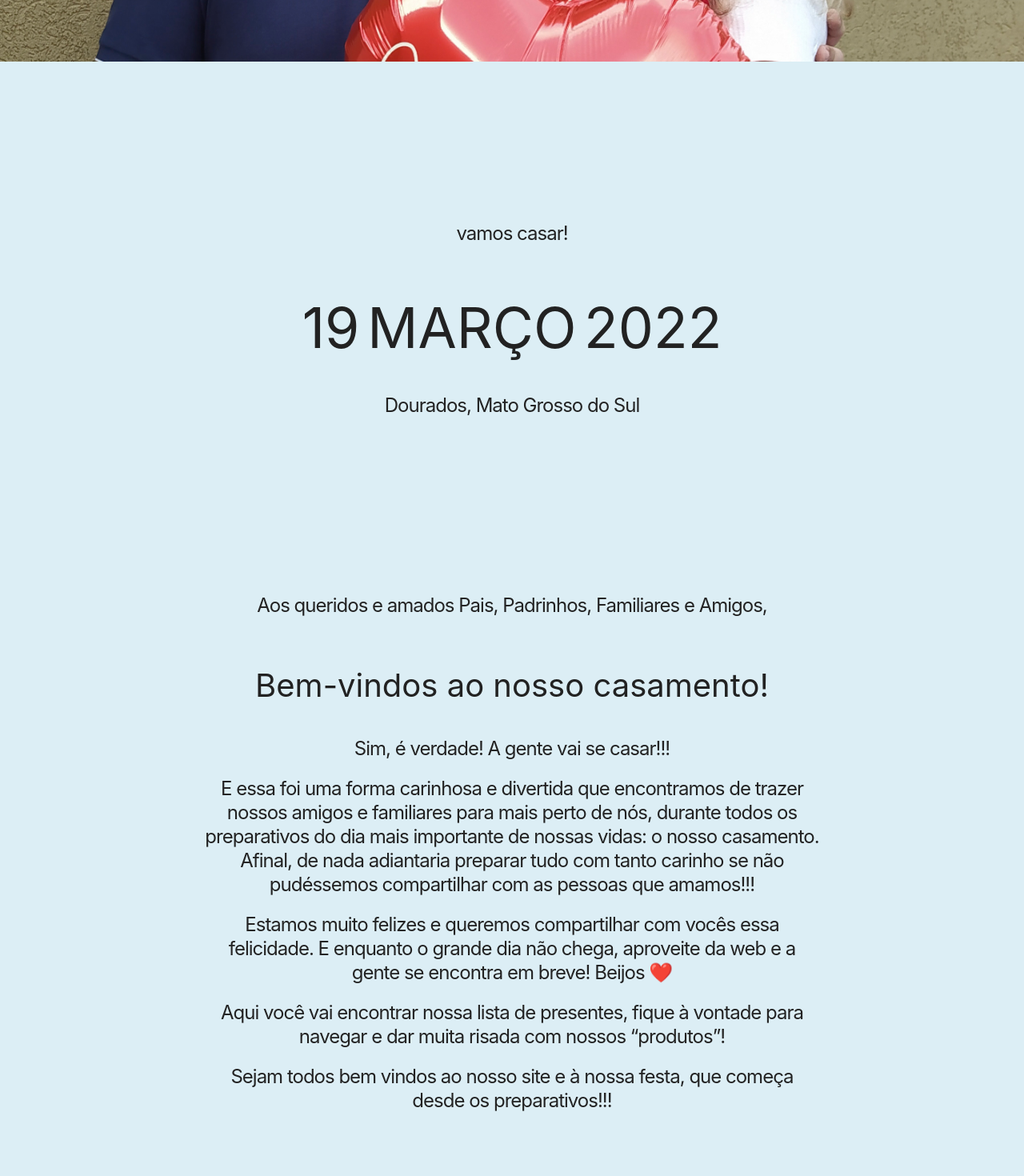
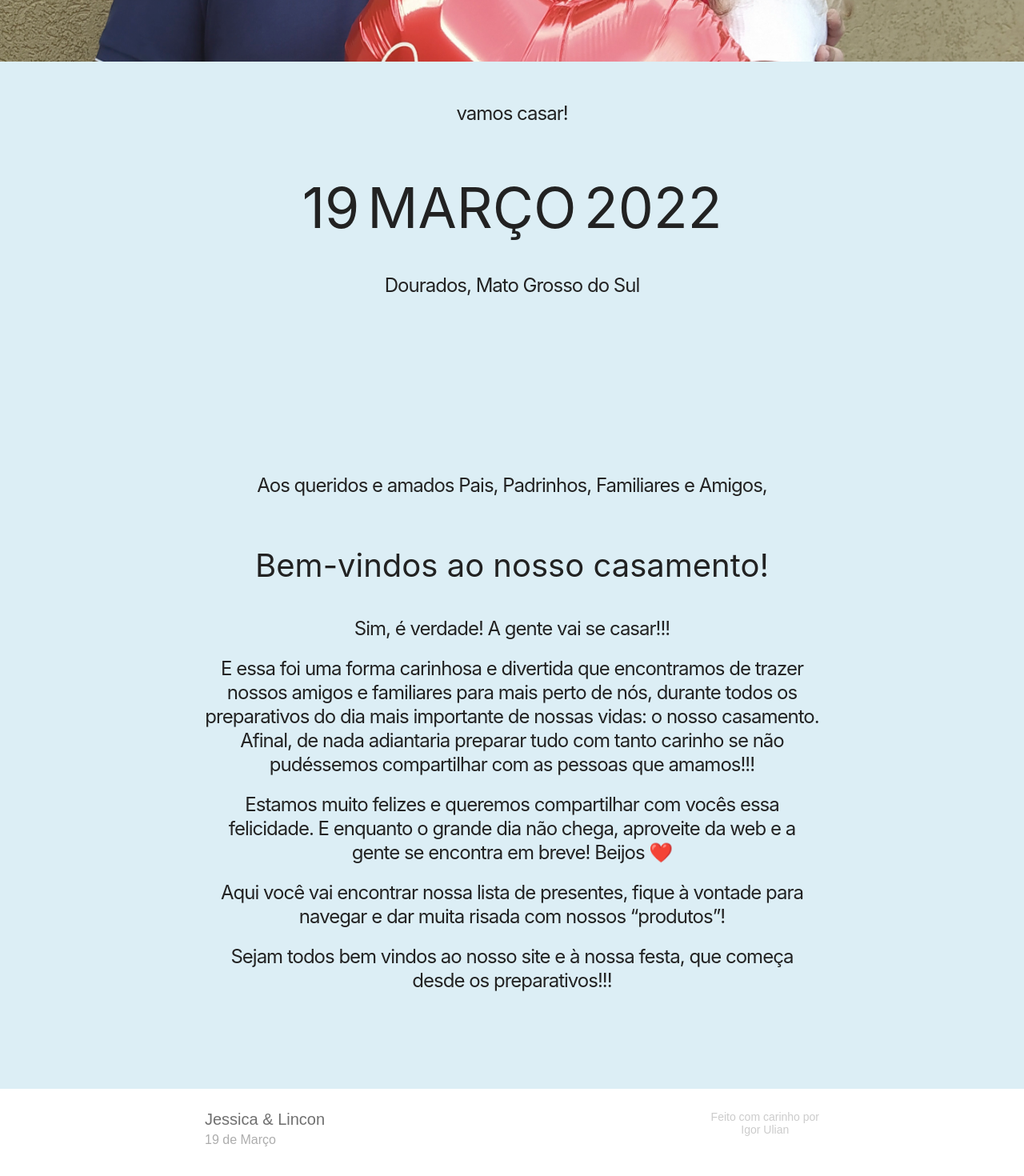
Before and after one commit to igorulian/casamento-lincon-jessica, a React (Create React App) app: page / in a window 1280 px wide. Shown: the part 620-2090 px from the top of the page at 80% size. Built offline with nearby package versions, Linux system fonts and the light colour scheme.

Commit message:
add dashboard footer

```diff
--- /dev/null
+++ b/src/components/footer/index.tsx
@@ -0,0 +1,24 @@
+import React from 'react'
+import { FooterContent, FooterDate, FooterMadeby, FooterTitle, LastSection, TitleContainer } from './styles'
+
+const Footer:React.FC = () => {
+
+    return (
+        <LastSection>
+            <FooterContent>
+                <TitleContainer>
+                    <FooterTitle> Jessica {'&'} Lincon  </FooterTitle>
+                    <FooterDate> 19 de Março  </FooterDate>
+                </TitleContainer>
+
+                <TitleContainer style={{textAlign: 'center'}}>
+                    <FooterMadeby> Feito com carinho por </FooterMadeby>
+                    <FooterMadeby> Igor Ulian</FooterMadeby>
+                </TitleContainer>
+            </FooterContent>
+        </LastSection>
+    )
+
+}
+
+export default Footer
--- /dev/null
+++ b/src/components/footer/styles.ts
@@ -0,0 +1,44 @@
+import styled from 'styled-components'
+
+export const LastSection = styled.div`
+    display: flex;
+    width: 100%;
+    height: 100px;
+    background-color: #fff;
+    align-items: center;
+    justify-content: center;
+`
+
+export const FooterContent = styled.div`
+    display: flex;
+    justify-content: space-between;
+    width: 60%;
+`
+
+export const FooterTitle = styled.p`
+    @import url('https://fonts.googleapis.com/css2?family=Montserrat&display=swap');
+    font-family: 'Montserrat', sans-serif;
+    color: #707070;
+    font-size: 20px;
+`
+
+
+export const FooterMadeby = styled.p`
+    @import url('https://fonts.googleapis.com/css2?family=Montserrat&display=swap');
+    font-family: 'Montserrat', sans-serif;
+    color: #ccc;
+    font-size: 14px;
+`
+
+export const FooterDate = styled.p`
+    @import url('https://fonts.googleapis.com/css2?family=Montserrat&display=swap');
+    font-family: 'Montserrat', sans-serif;
+    color: #adadad;
+    font-size: 16px;
+    margin-top: 5px;
+`
+
+export const TitleContainer = styled.div`
+    display: flex;
+    flex-direction: column;
+`
--- a/src/pages/dashboard/index.tsx
+++ b/src/pages/dashboard/index.tsx
@@ -1,7 +1,8 @@
 import React from 'react'
-import { Image, SectionInfo, ImageContainer, ImageText, ImageTextContainer, SectinInfoTextSmall, SectionInfoContainer, SectinInfoTextBigWelcome, SectinInfoTextBigDate, LastSection } from './styles'
+import { Image, SectionInfo, ImageContainer, ImageText, ImageTextContainer, SectinInfoTextSmall, SectionInfoContainer, SectinInfoTextBigWelcome, SectinInfoTextBigDate } from './styles'
 import backgroundiamge from '../../assets/backgroundimage.jpg'
 import './text.css'
+import Footer from '../../components/footer'
 
 const Dashboard:React.FC = () =>{
   return (
@@ -13,12 +14,12 @@ const Dashboard:React.FC = () =>{
             <ImageText className='maintext'> Lincon </ImageText>
           </ImageTextContainer>
 
-          <Image src={backgroundiamge}/>
+          <Image src={backgroundiamge} loading="lazy"/>
         </ImageContainer>
 
         <SectionInfoContainer>
           <SectionInfo style={{marginTop: '200px'}}>
-            <SectinInfoTextSmall> vamos casar! </SectinInfoTextSmall>
+            <SectinInfoTextSmall style={{marginTop: '-150px'}}> vamos casar! </SectinInfoTextSmall>
             <SectinInfoTextBigDate> 19 MARÇO 2022</SectinInfoTextBigDate>
             <SectinInfoTextSmall> Dourados, Mato Grosso do Sul </SectinInfoTextSmall>
           </SectionInfo>
@@ -35,7 +36,7 @@ const Dashboard:React.FC = () =>{
 
         </SectionInfoContainer>
 
-        <LastSection/>
+        <Footer/>
       </>
   );
 }
--- a/src/pages/dashboard/styles.ts
+++ b/src/pages/dashboard/styles.ts
@@ -10,6 +10,7 @@ export const ImageContainer = styled.div`
 
 export const Image = styled.img`
     width: 100%;
+    opacity: 0.95;
 `
 
 export const ImageTextContainer = styled.div`
@@ -22,8 +23,9 @@ export const ImageTextContainer = styled.div`
 `
 
 export const ImageText = styled.p`
-    font-size: min(7vw, 90px);
+    font-size: min(7vw, 100px);
     color: #fff;
+    text-shadow: 2px 4px 3px rgba(0,0,0,0.3);
 `
 
 
@@ -84,10 +86,3 @@ export const SectinInfoTextBigWelcome = styled.p`
     margin-bottom: 40px;
     text-align: center;
 `
-
-
-export const LastSection = styled.div`
-    width: 100%;
-    height: 100px;
-    background-color: #fff;
-`
```
